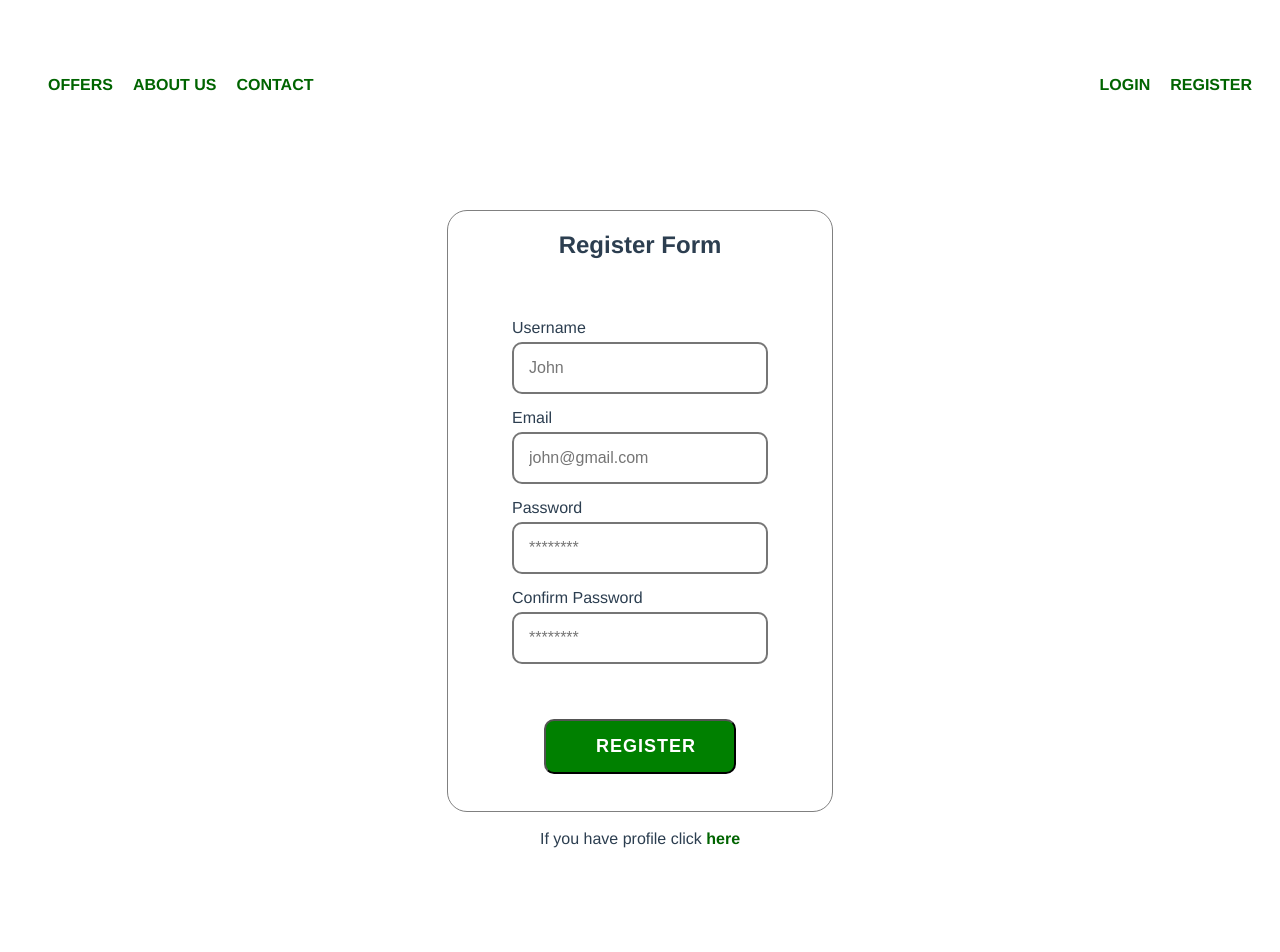
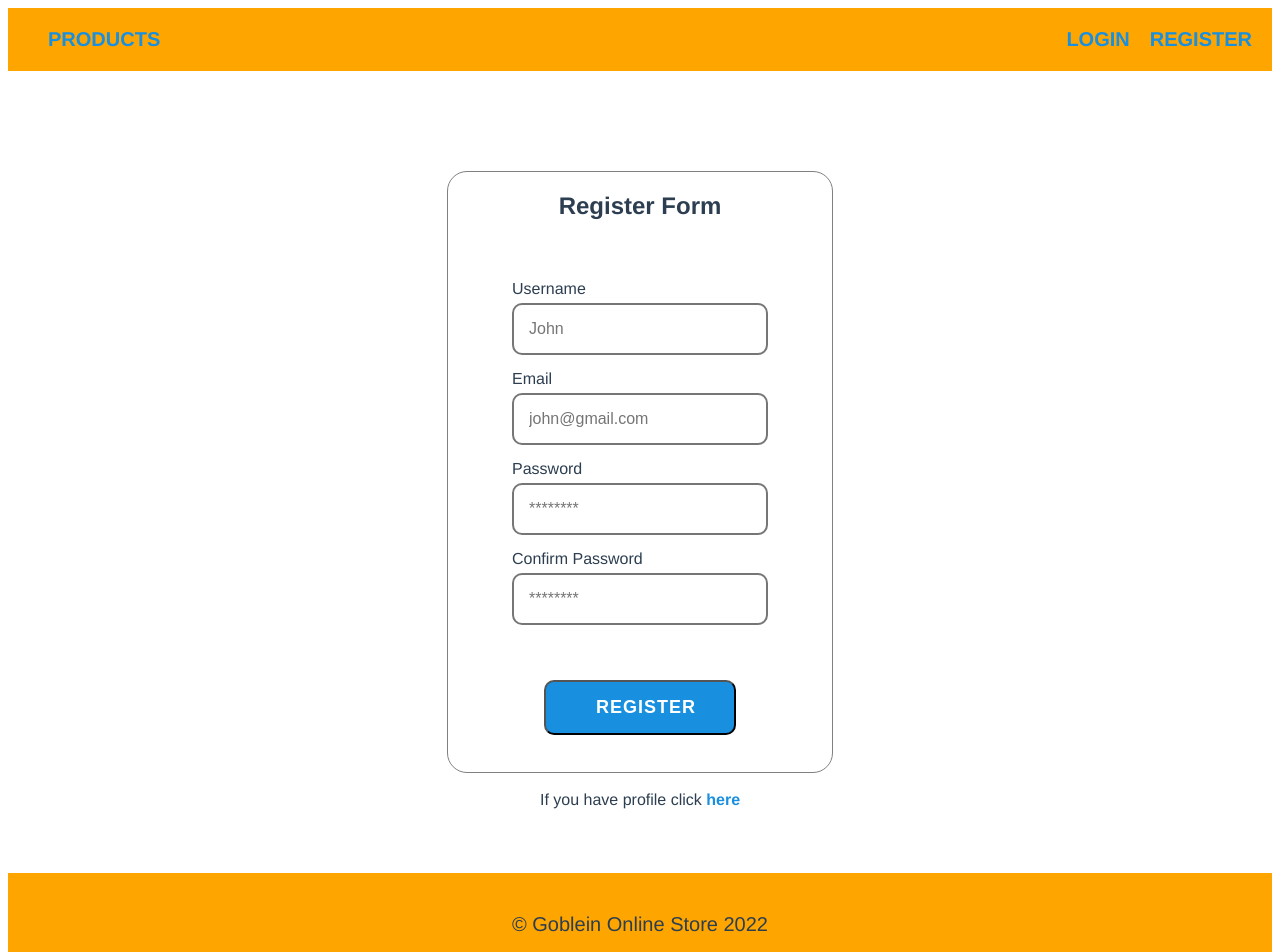
Before and after one commit to napostolova/Online-shop, a Vue app: page /register in a window 1280 px wide. Shown: the top 952 px of the page. Before the commit the page ends 920 px from the top, so only its background shows below. Built offline with nearby package versions, Linux system fonts and the light colour scheme.

Commit message:
styles changes

```diff
--- a/public/index.html
+++ b/public/index.html
@@ -9,7 +9,7 @@
   <link href="https://fonts.googleapis.com/icon?family=Material+Icons"
   rel="stylesheet">
   <title>
-    <%= htmlWebpackPlugin.options.title %>
+   Goblein Online Store
   </title>
 
 </head>
--- a/src/App.vue
+++ b/src/App.vue
@@ -1,50 +1,53 @@
 <template>
   <div id="app">
+    <Header> </Header>
     <Navigation />
     <el-alert
       v-if="notification.length > 0"
       :title="notification[0]"
       type="error"
-      :close="reset"
+      @close="reset"
     >
-
     </el-alert>
 
     <router-view></router-view>
+    <Footer />
   </div>
 </template>
 
 <script>
 import Navigation from "./components/Navigation.vue";
+import Footer from "./components/Footer.vue";
 
 export default {
   name: "App",
   components: {
     Navigation,
+    Footer,
   },
   computed: {
     notification() {
-      return this.$store.getters.showNotifications
+      return this.$store.getters.showNotifications;
     },
-
   },
   methods: {
-    reset(){
-      this.$store.mutations.resetNotifications
+    reset() {
+      console.log("reset");
+      this.$store.commit("resetNotifications");
     },
-
-  }
-
+  },
 };
 </script>
 
 <style>
+
 #app {
   font-family: Avenir, Helvetica, Arial, sans-serif;
   -webkit-font-smoothing: antialiased;
   -moz-osx-font-smoothing: grayscale;
   text-align: center;
-  color: #2c3e50;
-  margin-top: 60px;
+   color: #2c3e50;
+  margin: 0;
+  padding: 0;
 }
 </style>
--- /dev/null
+++ b/src/components/Footer.vue
@@ -0,0 +1,20 @@
+<template>
+  <footer class="footer">
+    <p class="footer">&copy; Goblein Online Store 2022</p>
+  </footer>
+</template>
+
+<script>
+export default {};
+</script>
+
+<style>
+.footer {
+  display: flex;
+  flex-direction: column;
+   align-items: center;
+  background: orange;
+  font-size: 20px;
+  padding: 10px;
+  }
+</style>
--- a/src/components/Navigation.vue
+++ b/src/components/Navigation.vue
@@ -1,16 +1,11 @@
 <template>
-  <div>
+  <header class="header">
     <nav class="nav-menu-main">
       <ul class="nav-menu">
         <li key="3" class="nav-link">
-          <router-link to="/products" class="link">OFFERS</router-link>
+          <router-link to="/products" class="link">PRODUCTS</router-link>
         </li>
-        <li key="4" class="nav-link">
-          <router-link to="/about" class="link">ABOUT US</router-link>
-        </li>
-        <li key="5" class="nav-link">
-          <router-link to="/contact" class="link">CONTACT</router-link>
-        </li>
+
       </ul>
       <div v-if="isUser.username" class="user">
         <ul class="nav-menu">
@@ -33,8 +28,7 @@
           </li>
           <li key="8" class="nav-link">
             <router-link to="/cart" class="link">
-              <el-badge v-if="cart"
-                :value="cart.length" class="item">
+              <el-badge v-if="cart" :value="cart.length" class="item">
                 <span class="material-icons"> shopping_cart </span>
               </el-badge>
             </router-link>
@@ -55,7 +49,7 @@
         </ul>
       </div>
     </nav>
-  </div>
+  </header>
 </template>
 
 <script>
@@ -73,9 +67,9 @@ export default {
     favProducts() {
       return this.$store.getters["products/favourites"];
     },
-    cart(){
-       return this.$store.getters["products/cart"];
-    }
+    cart() {
+      return this.$store.getters["products/cart"];
+    },
   },
 
   methods: {
@@ -90,6 +84,11 @@ export default {
 </script>
 
 <style>
+.header {
+  background: orange;
+  font-size: 20px;
+
+}
 .nav-menu-main {
   display: flex;
   justify-content: space-between;
--- a/src/components/authenticate/Login.vue
+++ b/src/components/authenticate/Login.vue
@@ -147,7 +147,7 @@ export default {
   width: 15vw;
   border-radius: 10px;
   font-size: 18px;
-  background-color: green;
+  background-color: rgb(24, 143, 223);
   color: white;
   letter-spacing: 1px;
   text-align: center;
--- a/src/components/authenticate/Register.vue
+++ b/src/components/authenticate/Register.vue
@@ -199,7 +199,7 @@ export default {
   width: 15vw;
   border-radius: 10px;
   font-size: 18px;
-  background-color: green;
+ background-color: rgb(24, 143, 223);
   color: white;
   letter-spacing: 1px;
   text-align: center;
@@ -237,7 +237,7 @@ export default {
 }
 
 .link {
-  color: darkgreen;
+ color: rgb(24, 143, 223);
   font-weight: 600;
   text-decoration: none;
 }
--- a/src/components/products/Product.vue
+++ b/src/components/products/Product.vue
@@ -53,16 +53,18 @@ export default {
   align-items: stretch;
 }
 .el-card {
-  width: 300px;
-    margin-bottom: 20px;
+
+  margin-bottom: 20px;
+  flex-grow: 0;
+  flex-basis: 30%;
 }
 .img-container {
-   max-width: 100%;
-   height: 400px;
-   }
+  max-width: 100%;
+  height: 400px;
+}
 .image {
   width: 100%;
-  height: 90%;;
+  height: 90%;
 }
 
 .price {
--- a/src/components/products/ProductDetails.vue
+++ b/src/components/products/ProductDetails.vue
@@ -19,7 +19,7 @@
         <button
           type="button"
           class="btn"
-          @click="onFavourite(product._id)"
+          @click="onFavourite()"
           :disabled="isFavourited"
         >
           <span class="material-icons"> favorite_border </span> Add to favourite
@@ -89,21 +89,20 @@ export default {
     this.loading = false;
   },
   methods: {
-    async onFavourite(id) {
+    async onFavourite() {
       const token = this.$store.getters.getUser.accessToken;
-      await this.$store.dispatch("products/setFavouriteProducts", id);
-      await addFavouriteProduct(id, token);
+      await this.$store.dispatch("products/setFavouriteProducts", this.product);
+      await addFavouriteProduct(this.productId, token);
       this.isFavourited = true;
     },
     async onBuyProduct(id) {
       const { accessToken } = this.$store.getters.getUser;
       await buyProduct(id, accessToken);
-      await this.$store.dispatch("products/setOrderedProducts", id);
+      await this.$store.dispatch("products/setOrderedProducts", this.product);
       this.isAdded = true;
     },
     onToggleDelete() {
       this.centerDialogVisible = true;
-
     },
     async onDelete() {
       const token = this.$store.getters.getUser.accessToken;
--- a/src/components/products/ProductsList.vue
+++ b/src/components/products/ProductsList.vue
@@ -37,5 +37,8 @@ export default {
 <style>
 .list {
   margin: 90px auto;
+  display: flex;
+  flex-direction: row
+
 }
 </style>
--- a/src/components/user/MyCart.vue
+++ b/src/components/user/MyCart.vue
@@ -1,7 +1,7 @@
 <template>
   <div>
     <h1>My cart</h1>
-    <div v-if="products">
+    <div v-if="products.length > 0">
           <Product :products="products" />
     </div>
     <p v-else>Your cart is empty</p>
```
Also changed, not shown: src/components/user/User.vue (deleted, +0 -13 lines).
